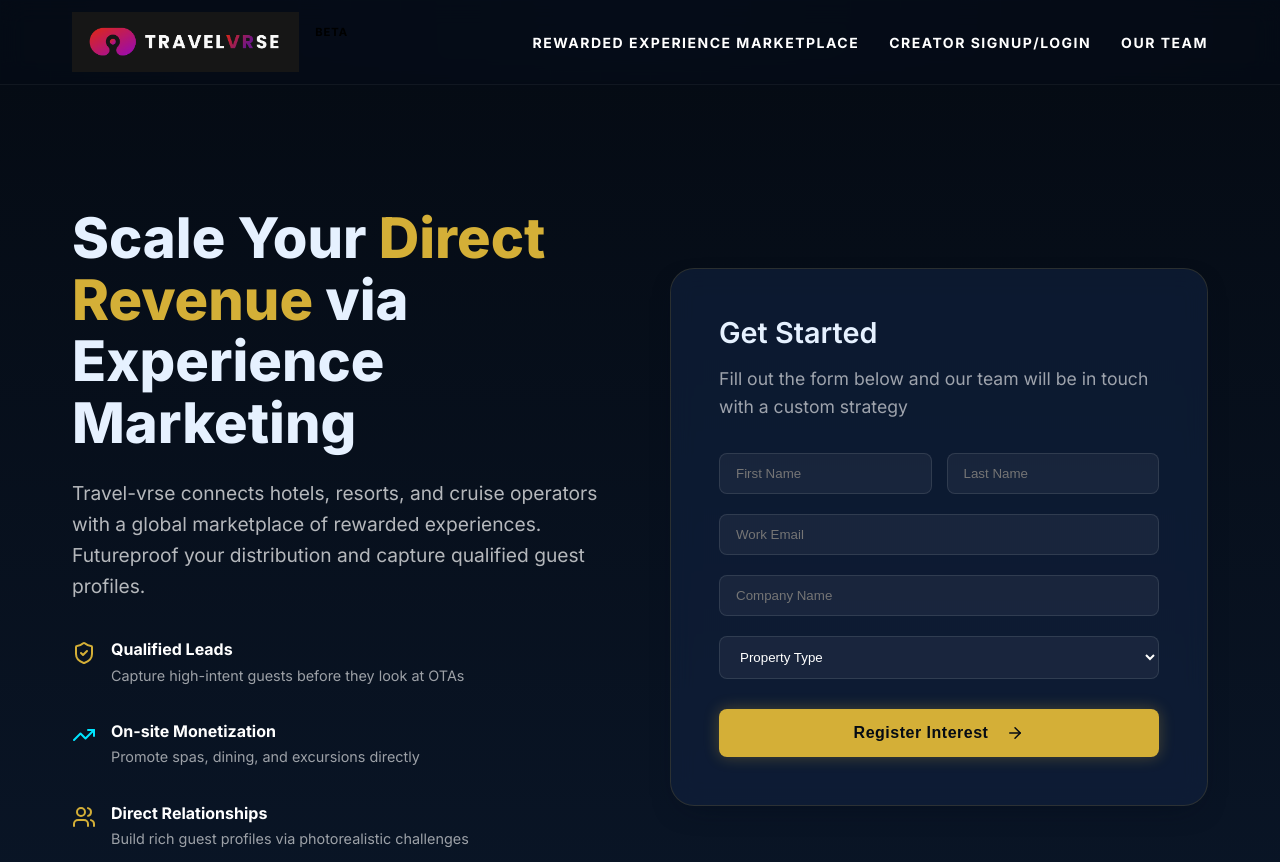
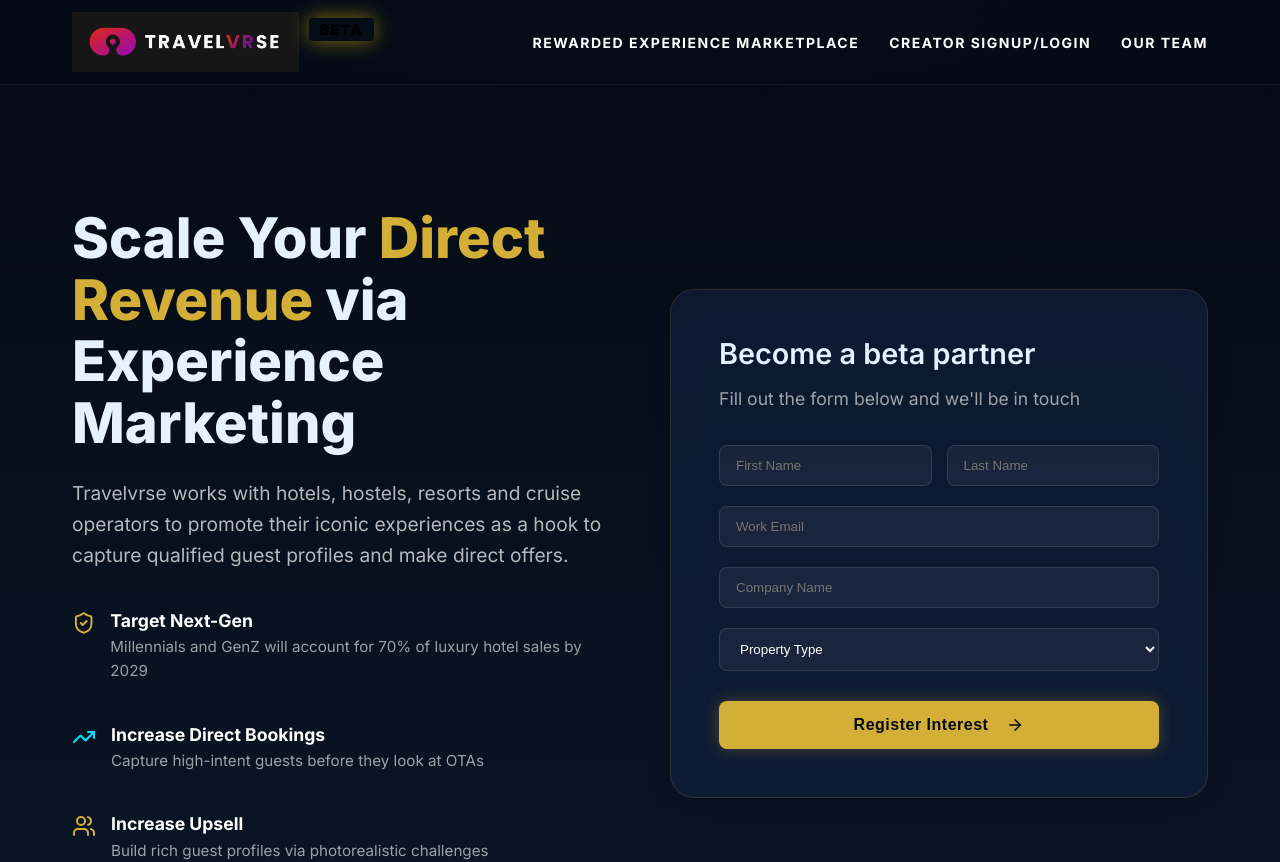
Before and after one commit to alexhurd-travelvrse/Travelvrse-website, a React (Vite) app: page /partner in a window 1280 px wide. Shown: the top 862 px of the page. Built offline with nearby package versions, Linux system fonts and the light colour scheme.

Commit message:
Prominent BETA badge and Partner Page content update

```diff
--- a/src/components/Layout.jsx
+++ b/src/components/Layout.jsx
@@ -21,14 +21,16 @@ const Layout = ({ children }) => {
                             style={{ height: '60px', width: 'auto' }}
                         />
                         <span style={{
-                            fontSize: '0.7rem',
+                            fontSize: '0.9rem',
                             background: 'var(--color-gold)',
                             color: 'black',
-                            padding: '2px 6px',
+                            padding: '3px 10px',
                             borderRadius: '4px',
-                            fontWeight: 'bold',
-                            letterSpacing: '1px',
-                            marginTop: '-20px'
+                            fontWeight: '900',
+                            letterSpacing: '1.5px',
+                            marginTop: '-25px',
+                            boxShadow: '0 0 20px rgba(255, 215, 0, 0.5)',
+                            display: 'inline-block'
                         }}>BETA</span>
                     </Link>
                     <nav className="header-nav" style={{
--- a/src/pages/PartnerPage.jsx
+++ b/src/pages/PartnerPage.jsx
@@ -20,30 +20,30 @@ const PartnerPage = () => {
                             <h1 style={{ fontSize: '3.5rem', fontWeight: '800', marginBottom: '1.5rem', lineHeight: '1.1' }}>
                                 Scale Your <span className="text-gold">Direct Revenue</span> via Experience Marketing
                             </h1>
-                            <p style={{ fontSize: '1.2rem', color: 'rgba(255,255,255,0.7)', marginBottom: '2.5rem', maxWidth: '600px' }}>
-                                Travel-vrse connects hotels, resorts, and cruise operators with a global marketplace of rewarded experiences. Futureproof your distribution and capture qualified guest profiles.
+                            <p style={{ fontSize: '1.2rem', color: 'rgba(255,255,255,0.7)', marginBottom: '2.5rem', maxWidth: '600px', lineHeight: '1.6' }}>
+                                Travelvrse works with hotels, hostels, resorts and cruise operators to promote their iconic experiences as a hook to capture qualified guest profiles and make direct offers.
                             </p>
 
-                            <div style={{ display: 'flex', flexDirection: 'column', gap: '20px' }}>
+                            <div style={{ display: 'flex', flexDirection: 'column', gap: '25px' }}>
                                 <div style={{ display: 'flex', gap: '15px', alignItems: 'flex-start' }}>
                                     <ShieldCheck className="text-gold" size={24} />
                                     <div>
-                                        <h4 style={{ color: 'white', marginBottom: '5px' }}>Qualified Leads</h4>
-                                        <p style={{ color: 'rgba(255,255,255,0.6)', fontSize: '0.9rem' }}>Capture high-intent guests before they look at OTAs</p>
+                                        <h4 style={{ color: 'white', marginBottom: '5px', fontSize: '1.1rem' }}>Target Next-Gen</h4>
+                                        <p style={{ color: 'rgba(255,255,255,0.6)', fontSize: '0.95rem' }}>Millennials and GenZ will account for 70% of luxury hotel sales by 2029</p>
                                     </div>
                                 </div>
                                 <div style={{ display: 'flex', gap: '15px', alignItems: 'flex-start' }}>
                                     <TrendingUp className="text-cyan" size={24} />
                                     <div>
-                                        <h4 style={{ color: 'white', marginBottom: '5px' }}>On-site Monetization</h4>
-                                        <p style={{ color: 'rgba(255,255,255,0.6)', fontSize: '0.9rem' }}>Promote spas, dining, and excursions directly</p>
+                                        <h4 style={{ color: 'white', marginBottom: '5px', fontSize: '1.1rem' }}>Increase Direct Bookings</h4>
+                                        <p style={{ color: 'rgba(255,255,255,0.6)', fontSize: '0.95rem' }}>Capture high-intent guests before they look at OTAs</p>
                                     </div>
                                 </div>
                                 <div style={{ display: 'flex', gap: '15px', alignItems: 'flex-start' }}>
                                     <Users className="text-gold" size={24} />
                                     <div>
-                                        <h4 style={{ color: 'white', marginBottom: '5px' }}>Direct Relationships</h4>
-                                        <p style={{ color: 'rgba(255,255,255,0.6)', fontSize: '0.9rem' }}>Build rich guest profiles via photorealistic challenges</p>
+                                        <h4 style={{ color: 'white', marginBottom: '5px', fontSize: '1.1rem' }}>Increase Upsell</h4>
+                                        <p style={{ color: 'rgba(255,255,255,0.6)', fontSize: '0.95rem' }}>Build rich guest profiles via photorealistic challenges</p>
                                     </div>
                                 </div>
                             </div>
@@ -52,8 +52,8 @@ const PartnerPage = () => {
                         <div className="glass-card animate-fade-up delay-1" style={{ padding: '3rem', borderRadius: '24px' }}>
                             {!submitted ? (
                                 <>
-                                    <h3 style={{ fontSize: '1.8rem', marginBottom: '1rem' }}>Get Started</h3>
-                                    <p style={{ color: 'rgba(255,255,255,0.6)', marginBottom: '2rem' }}>Fill out the form below and our team will be in touch with a custom strategy</p>
+                                    <h3 style={{ fontSize: '1.8rem', marginBottom: '1rem' }}>Become a beta partner</h3>
+                                    <p style={{ color: 'rgba(255,255,255,0.6)', marginBottom: '2rem' }}>Fill out the form below and we'll be in touch</p>
                                     <form onSubmit={handleSubmit} style={{ display: 'flex', flexDirection: 'column', gap: '20px' }}>
                                         <div style={{ display: 'grid', gridTemplateColumns: '1fr 1fr', gap: '15px' }}>
                                             <input type="text" placeholder="First Name" required className="form-input-premium" style={{ background: 'rgba(255,255,255,0.05)', border: '1px solid rgba(255,255,255,0.1)', padding: '12px 16px', borderRadius: '8px', color: 'white' }} />
```
